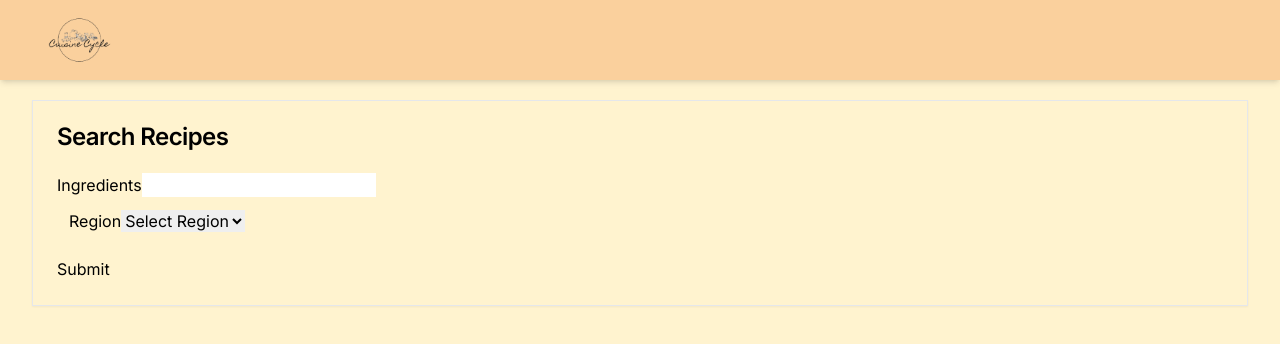
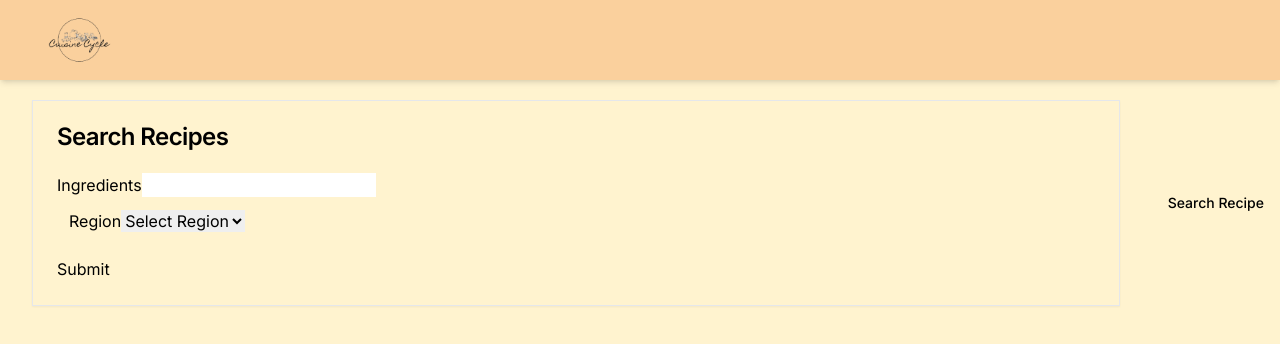
Before and after one commit to Mobiance/cuisine-cycle, a Next.js app: page /ai in a window 1280 px wide. Shown: the top 344 px of the page. Built offline with nearby package versions, Linux system fonts and the light colour scheme; no server answers.

Commit message:
final commit

```diff
--- a/app/_components/search-recipe.jsx
+++ b/app/_components/search-recipe.jsx
@@ -67,7 +67,7 @@
                     <p className="text-lg font-bold p-6">Recipe Results:</p>
                     <ul>
                         {response.map((recipe, recipeIndex) => (
-                            <CardRecipe recipe={recipe} recipeIndex={recipeIndex}/>
+                            <CardRecipe recipe={recipe} recipeIndex={recipeIndex} key={1}/>
                         ))}
                     </ul>
                 </div>
--- a/app/ai/page.jsx
+++ b/app/ai/page.jsx
@@ -1,14 +1,19 @@
 "use client"
+import Link from "next/link";
 import Navbar from "../_components/Navbar";
+import { Button } from "@/components/ui/button";
 
 const { AiPrompt } = require("../_components/aiPrompt")
 
 const AiPage = () => {
-    return(
+    return (
         <main className="overflow-hidden">
             <Navbar />
             <div className="h-[100%] w-full flex items-center justify-center">
                 <AiPrompt />
+                <Button>
+                    <Link href="/">Search Recipe</Link>
+                </Button>
             </div>
         </main>
     )
```
